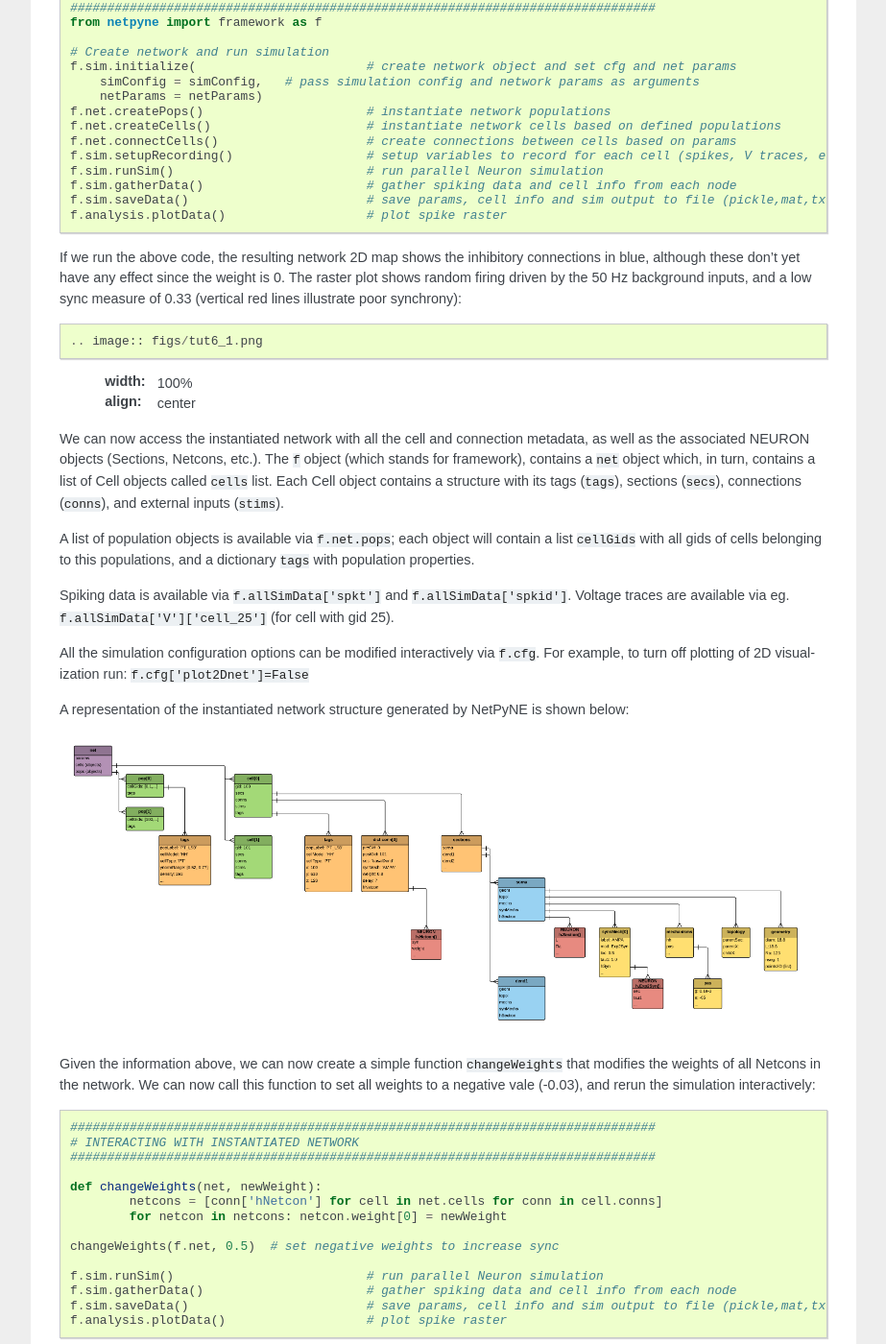
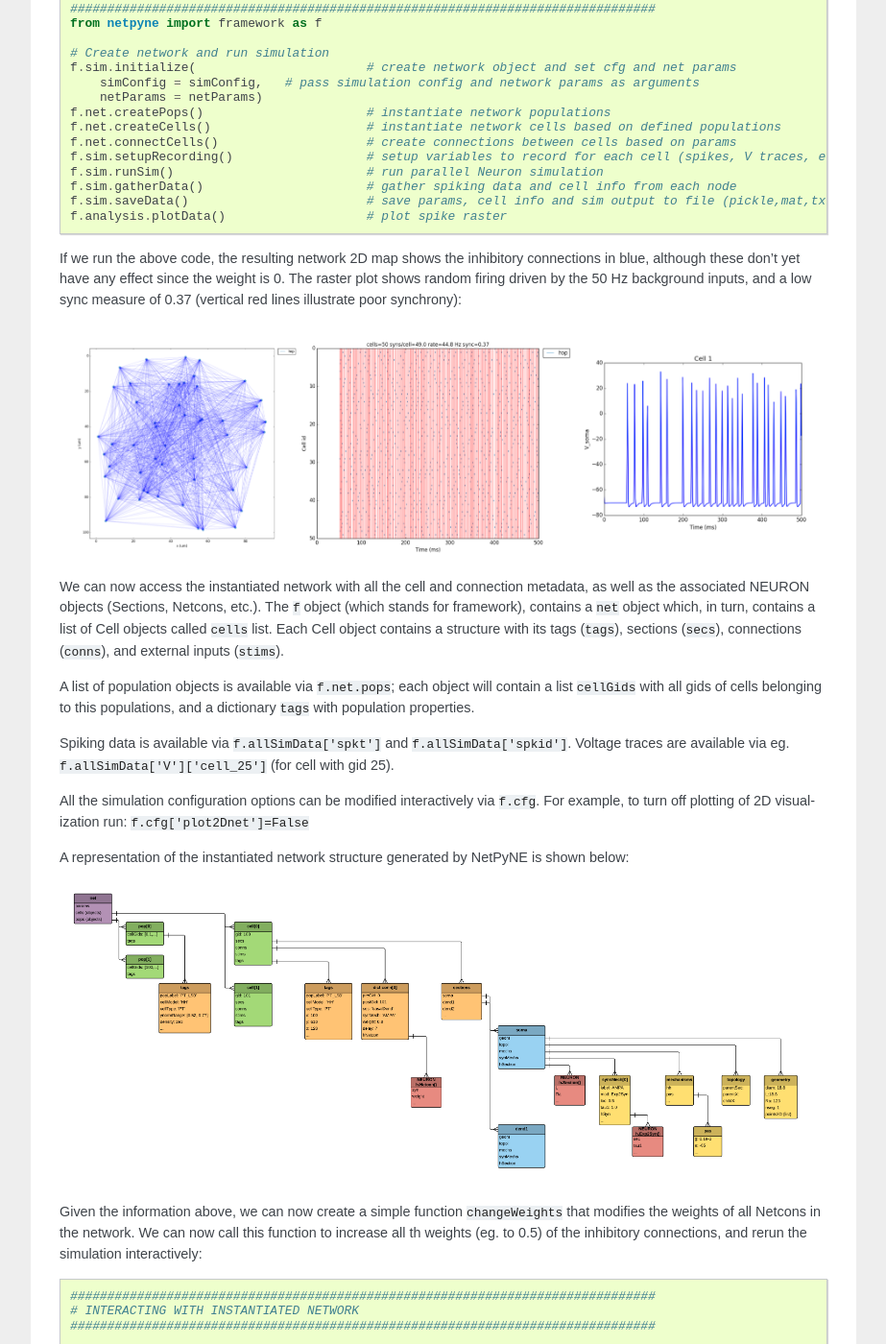
Before and after one commit to suny-downstate-medical-center/netpyne, a Sphinx documentation site: the page built from doc/source/tutorial.rst, in a window 1280 px wide and 1400 px high, scrolled down 13048 px. Shown: the whole window at 96% size, without its empty margins (198-1121 px from the left). Built offline with Sphinx 7.4.7, drawn with Linux system fonts in a browser that asks for light colours; some of the changed text lies outside the part shown.

Commit message:
finishing tut6

```diff
--- a/doc/source/tutorial.rst
+++ b/doc/source/tutorial.rst
@@ -494,7 +494,7 @@
 
 This example is directed at the more experienced users who might want to interact directly with the NetPyNE generated structure containing the network model and NEURON objects. We will model a Hopfield-Brody network where cells are connected all-to-all and fires synchronize due to mutual inhibition (inhibition from other cells provides a reset, locking them together). The level of synchronization depends on the connection weights, which wel will modify interactively.
 
-We begin by creating a new file (``net6.py``) describing a simple network with one population (``hop``) of 50 cells and background input of 50 Hz (similar to the previous simple tutorial example ``tut2.py``). We create all-to-all connections within the ``hop`` population, but set the weights to 0 initially::
+We begin by creating a new file (``net6.py``) describing a simple network with one population (``hop``) of 50 cells and background input of 50 Hz (similar to the previous simple tutorial example ``tut2.py``). We create all-to-all inhibitory connections within the ``hop`` population, but set the weights to 0 initially::
 
 	###############################################################################
 	# NETWORK PARAMETERS
@@ -582,7 +582,7 @@
 	f.analysis.plotData()                   # plot spike raster
 
 
-If we run the above code, the resulting network 2D map shows the inhibitory connections in blue, although these don't yet have any effect since the weight is 0. The raster plot shows random firing driven by the 50 Hz background inputs, and a low sync measure of 0.33 (vertical red lines illustrate poor synchrony)::
+If we run the above code, the resulting network 2D map shows the inhibitory connections in blue, although these don't yet have any effect since the weight is 0. The raster plot shows random firing driven by the 50 Hz background inputs, and a low sync measure of 0.37 (vertical red lines illustrate poor synchrony):
 
 .. image:: figs/tut6_1.png
 	:width: 100%
@@ -603,7 +603,7 @@
 	:align: center
 
 
-Given the information above, we can now create a simple function ``changeWeights`` that modifies the weights of all Netcons in the network. We can now call this function to set all weights to a negative vale (-0.03), and rerun the simulation interactively::
+Given the information above, we can now create a simple function ``changeWeights`` that modifies the weights of all Netcons in the network. We can now call this function to increase all th weights (eg. to 0.5) of the inhibitory connections, and rerun the simulation interactively::
 
 	###############################################################################
 	# INTERACTING WITH INSTANTIATED NETWORK
@@ -621,10 +621,9 @@
 	f.analysis.plotData()                   # plot spike raster
 
 
-The resulting plots show how by using the
+The resulting plots show that the increased mutual inhibitions synchronizes the network activity, increasing the synchrony measure to 0.72:
 
-
-.. image:: figs/tut6_1.png
+.. image:: figs/tut6_2.png
 	:width: 100%
 	:align: center
 
```
Also changed, not shown: other parts of doc/source/tutorial.rst (+1 -1 lines), doc/source/figs/tut6_1.png, doc/source/figs/tut6_2.png (added).
